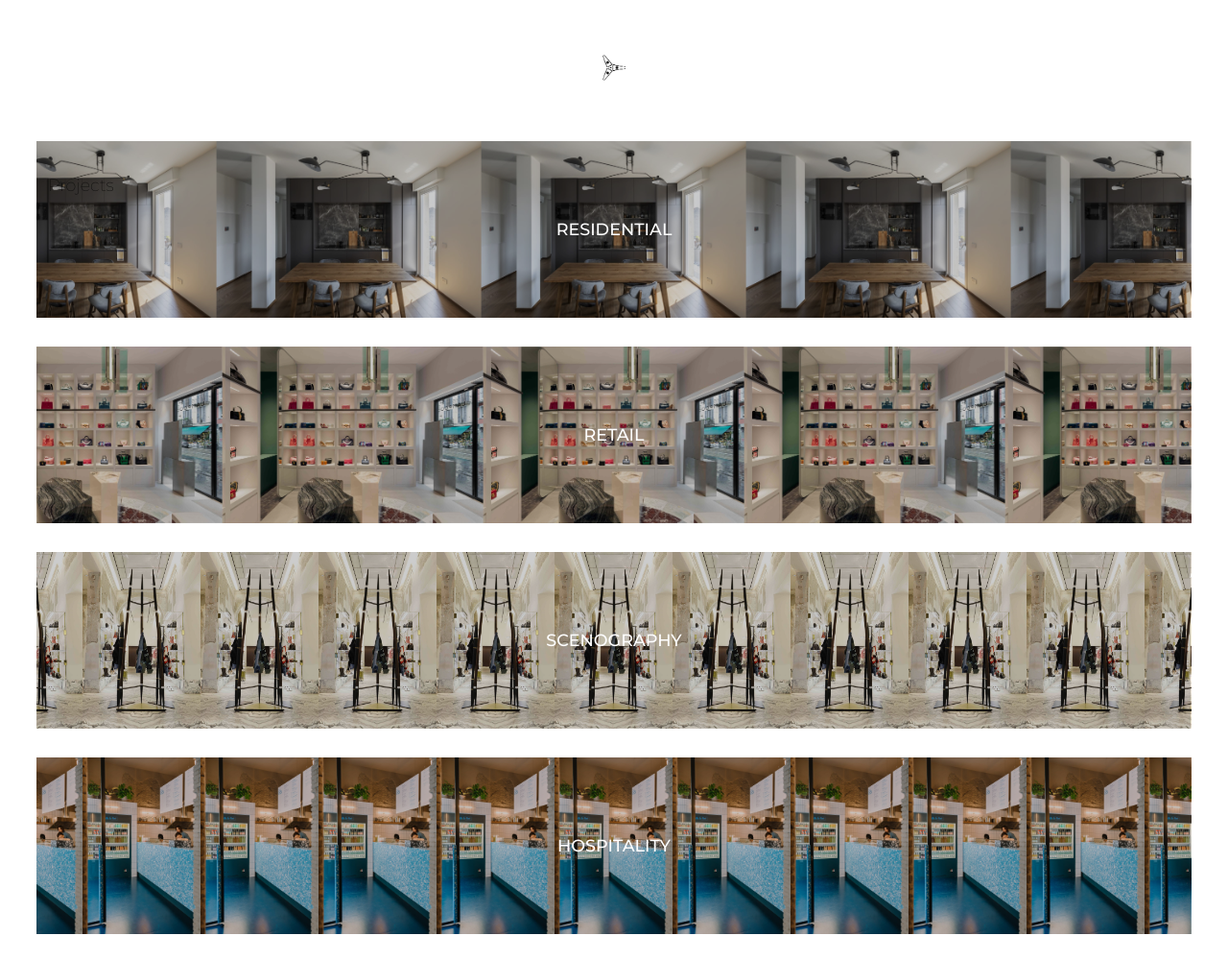
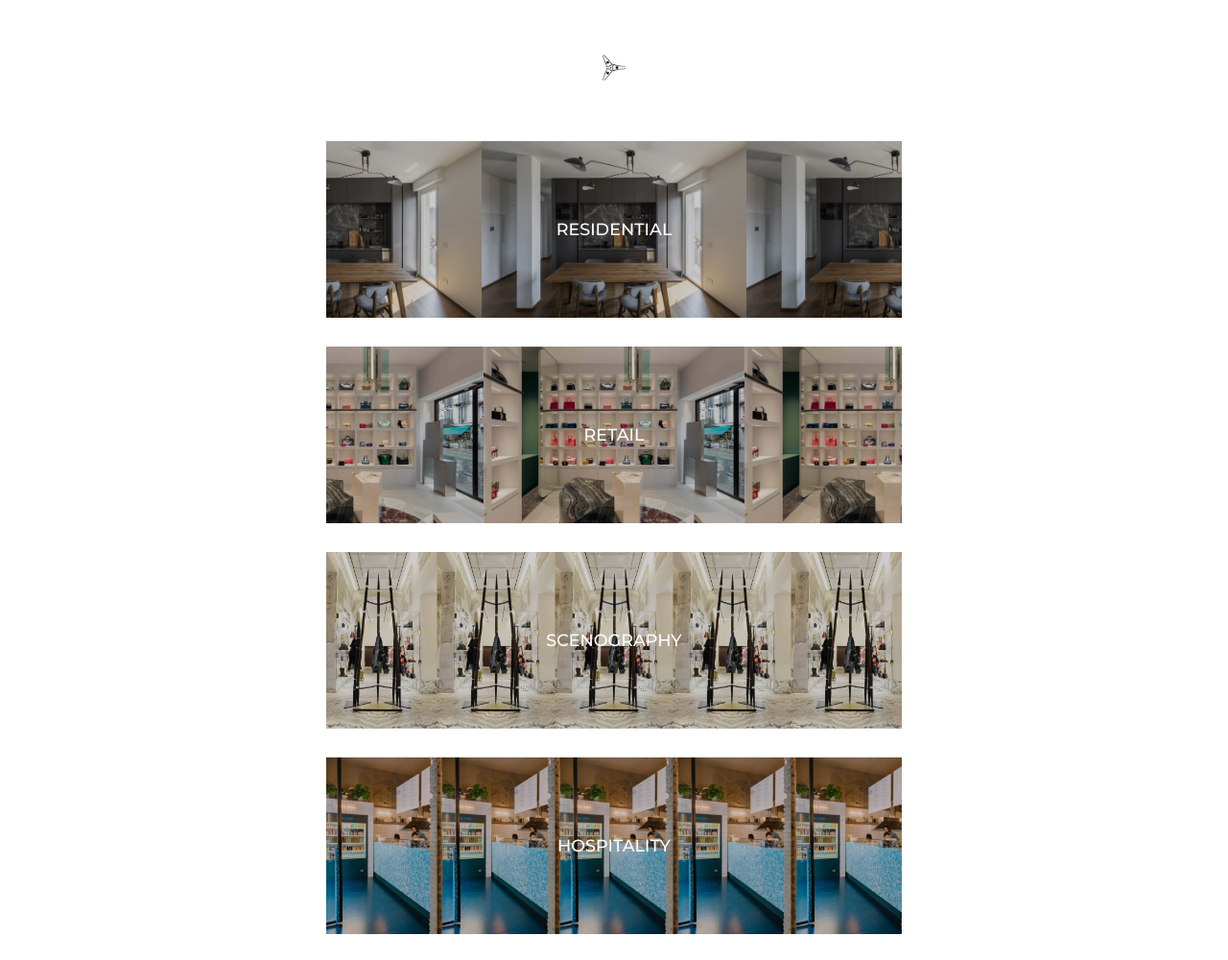
Before and after one commit to pavelerokhin/giorgialongonistudio-webportal, a Django app: page / in a window 1280 px wide. Shown: the part 1764-2764 px from the top of the page at 96% size. Run offline with Django 4.2, Linux system fonts and the light colour scheme; data comes from the database, SQL or seed files in the repository; some libraries are stand-ins or nearby versions.

Commit message:
section titles

```diff
--- a/main/static/main/styles/_projects-section.scss
+++ b/main/static/main/styles/_projects-section.scss
@@ -24,7 +24,7 @@ section#projects {
       background-position: center;
       background-size: contain;
       height: 420px;
-      max-width: 900px;
+      max-width: 600px;
       min-width: 300px;
       width: 80%;
     }
@@ -50,7 +50,6 @@ section#projects {
 
       .category {
         height: 23vh;
-        max-width: unset;
         width: 94%;
       }
       .category-title {
--- a/main/static/main/styles/index.css
+++ b/main/static/main/styles/index.css
@@ -468,7 +468,7 @@ section#projects {
   background-position: center;
   background-size: contain;
   height: 420px;
-  max-width: 900px;
+  max-width: 600px;
   min-width: 300px;
   width: 80%;
 }
@@ -491,7 +491,6 @@ section#projects {
   }
   #categories-container .category-container .category {
     height: 23vh;
-    max-width: unset;
     width: 94%;
   }
   #categories-container .category-container .category-title {
@@ -635,6 +634,11 @@ footer {
   font-weight: lighter !important;
 }
 
+@media (max-width: 1350px) {
+  .section-title {
+    display: none;
+  }
+}
 #go-up {
   border: 1px solid black;
   border-radius: 34px;
--- a/main/static/main/styles/index.scss
+++ b/main/static/main/styles/index.scss
@@ -36,6 +36,12 @@ footer {
   font-weight: lighter !important;
 }
 
+@include media("<=1350px") {
+  .section-title {
+    display: none;
+  }
+}
+
 $go-up-size: 34px;
 #go-up {
   border: 1px solid black;
```
